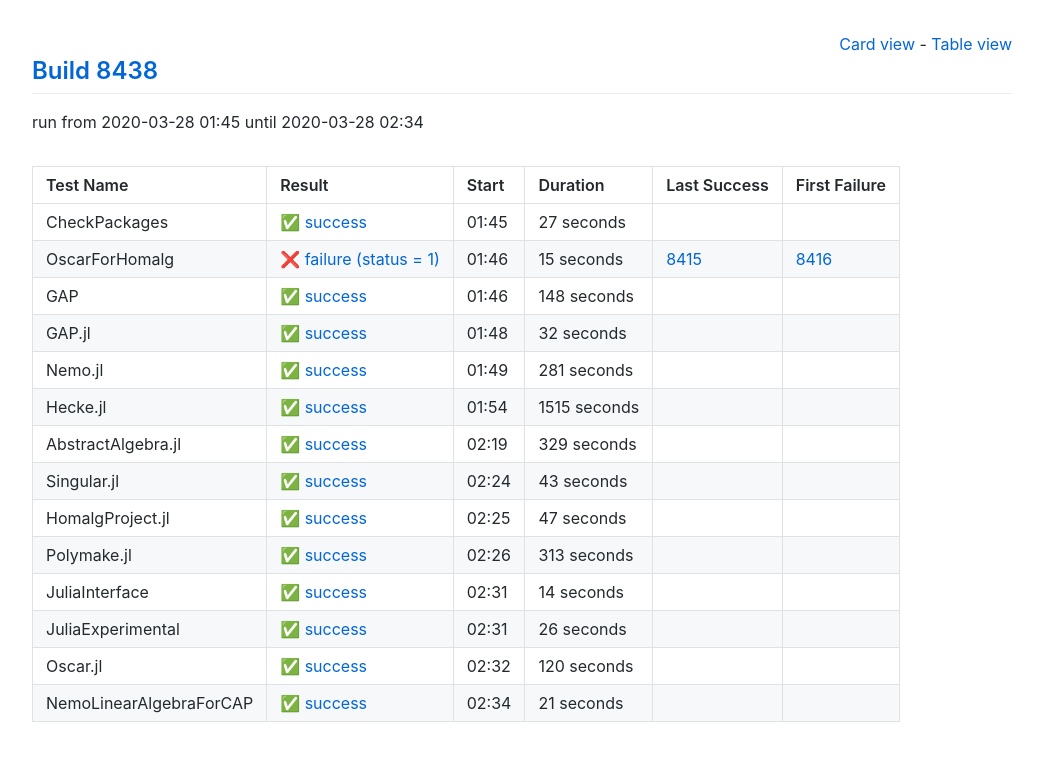
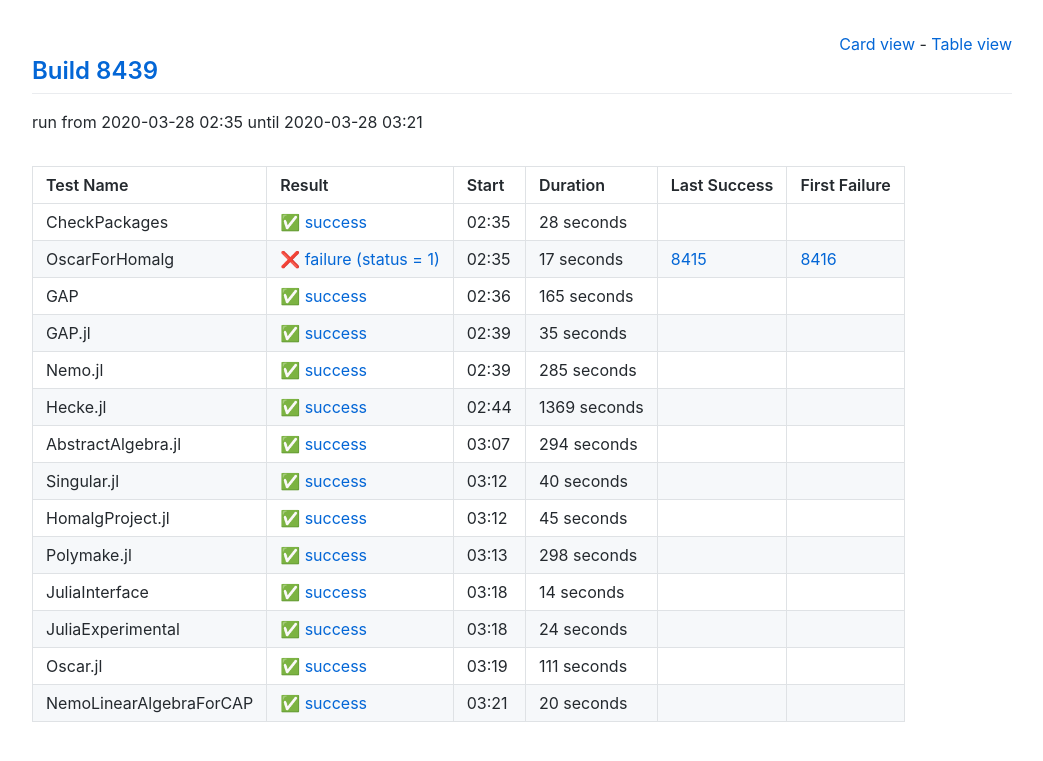
Before and after one commit to oscar-system/oscar-ci-status, a Jekyll site: the page built from table.html, in a window 1280 px wide. Shown: the top 761 px of the page, without its empty margins (118-1161 px from the left). Built offline with Jekyll 4.4.1, drawn with Linux system fonts in a browser that asks for light colours.

Commit message:
Build 8439

```diff
--- a/_data/ci.yml
+++ b/_data/ci.yml
@@ -1,115 +1,115 @@
-build: 8438
-build_url: https://oscarci.mathematik.uni-kl.de/job/oscar/8438/
+build: 8439
+build_url: https://oscarci.mathematik.uni-kl.de/job/oscar/8439/
 job: oscar
 tests:
-- duration: 27
+- duration: 28
   exitcode: 0
   first_failure: false
   first_failure_url: null
   last_success: false
   last_success_url: null
-  log: https://oscarci.mathematik.uni-kl.de/job/oscar/8438/artifact/logs/build-8438/CheckPackages.log
+  log: https://oscarci.mathematik.uni-kl.de/job/oscar/8439/artifact/logs/build-8439/CheckPackages.log
   name: CheckPackages
-  start: 2020-03-28 01:45
+  start: 2020-03-28 02:35
   status: success
   success: true
-- duration: 15
+- duration: 17
   exitcode: 1
   first_failure: 8416
   first_failure_url: https://oscarci.mathematik.uni-kl.de/job/oscar/8416/
   last_success: 8415
   last_success_url: https://oscarci.mathematik.uni-kl.de/job/oscar/8415/
-  log: https://oscarci.mathematik.uni-kl.de/job/oscar/8438/artifact/logs/build-8438/OscarForHomalg.log
+  log: https://oscarci.mathematik.uni-kl.de/job/oscar/8439/artifact/logs/build-8439/OscarForHomalg.log
   name: OscarForHomalg
-  start: 2020-03-28 01:46
+  start: 2020-03-28 02:35
   status: failure
   success: false
-- duration: 148
+- duration: 165
   exitcode: 0
   first_failure: false
   first_failure_url: null
   last_success: false
   last_success_url: null
-  log: https://oscarci.mathematik.uni-kl.de/job/oscar/8438/artifact/logs/build-8438/GAP.log
+  log: https://oscarci.mathematik.uni-kl.de/job/oscar/8439/artifact/logs/build-8439/GAP.log
   name: GAP
-  start: 2020-03-28 01:46
+  start: 2020-03-28 02:36
   status: success
   success: true
-- duration: 32
+- duration: 35
   exitcode: 0
   first_failure: false
   first_failure_url: null
   last_success: false
   last_success_url: null
-  log: https://oscarci.mathematik.uni-kl.de/job/oscar/8438/artifact/logs/build-8438/GAP.jl.log
+  log: https://oscarci.mathematik.uni-kl.de/job/oscar/8439/artifact/logs/build-8439/GAP.jl.log
   name: GAP.jl
-  start: 2020-03-28 01:48
+  start: 2020-03-28 02:39
   status: success
   success: true
-- duration: 281
+- duration: 285
   exitcode: 0
   first_failure: false
   first_failure_url: null
   last_success: false
   last_success_url: null
-  log: https://oscarci.mathematik.uni-kl.de/job/oscar/8438/artifact/logs/build-8438/Nemo.jl.log
+  log: https://oscarci.mathematik.uni-kl.de/job/oscar/8439/artifact/logs/build-8439/Nemo.jl.log
   name: Nemo.jl
-  start: 2020-03-28 01:49
+  start: 2020-03-28 02:39
   status: success
   success: true
-- duration: 1515
+- duration: 1369
   exitcode: 0
   first_failure: false
   first_failure_url: null
   last_success: false
   last_success_url: null
-  log: https://oscarci.mathematik.uni-kl.de/job/oscar/8438/artifact/logs/build-8438/Hecke.jl.log
+  log: https://oscarci.mathematik.uni-kl.de/job/oscar/8439/artifact/logs/build-8439/Hecke.jl.log
   name: Hecke.jl
-  start: 2020-03-28 01:54
+  start: 2020-03-28 02:44
   status: success
   success: true
-- duration: 329
+- duration: 294
   exitcode: 0
   first_failure: false
   first_failure_url: null
   last_success: false
   last_success_url: null
-  log: https://oscarci.mathematik.uni-kl.de/job/oscar/8438/artifact/logs/build-8438/AbstractAlgebra.jl.log
+  log: https://oscarci.mathematik.uni-kl.de/job/oscar/8439/artifact/logs/build-8439/AbstractAlgebra.jl.log
   name: AbstractAlgebra.jl
-  start: 2020-03-28 02:19
+  start: 2020-03-28 03:07
   status: success
   success: true
-- duration: 43
+- duration: 40
   exitcode: 0
   first_failure: false
   first_failure_url: null
   last_success: false
   last_success_url: null
-  log: https://oscarci.mathematik.uni-kl.de/job/oscar/8438/artifact/logs/build-8438/Singular.jl.log
+  log: https://oscarci.mathematik.uni-kl.de/job/oscar/8439/artifact/logs/build-8439/Singular.jl.log
   name: Singular.jl
-  start: 2020-03-28 02:24
+  start: 2020-03-28 03:12
   status: success
   success: true
-- duration: 47
+- duration: 45
   exitcode: 0
   first_failure: false
   first_failure_url: null
   last_success: false
   last_success_url: null
-  log: https://oscarci.mathematik.uni-kl.de/job/oscar/8438/artifact/logs/build-8438/HomalgProject.jl.log
+  log: https://oscarci.mathematik.uni-kl.de/job/oscar/8439/artifact/logs/build-8439/HomalgProject.jl.log
   name: HomalgProject.jl
-  start: 2020-03-28 02:25
+  start: 2020-03-28 03:12
   status: success
   success: true
-- duration: 313
+- duration: 298
   exitcode: 0
   first_failure: false
   first_failure_url: null
   last_success: false
   last_success_url: null
-  log: https://oscarci.mathematik.uni-kl.de/job/oscar/8438/artifact/logs/build-8438/Polymake.jl.log
+  log: https://oscarci.mathematik.uni-kl.de/job/oscar/8439/artifact/logs/build-8439/Polymake.jl.log
   name: Polymake.jl
-  start: 2020-03-28 02:26
+  start: 2020-03-28 03:13
   status: success
   success: true
 - duration: 14
@@ -118,41 +118,41 @@ tests:
   first_failure_url: null
   last_success: false
   last_success_url: null
-  log: https://oscarci.mathematik.uni-kl.de/job/oscar/8438/artifact/logs/build-8438/JuliaInterface.log
+  log: https://oscarci.mathematik.uni-kl.de/job/oscar/8439/artifact/logs/build-8439/JuliaInterface.log
   name: JuliaInterface
-  start: 2020-03-28 02:31
+  start: 2020-03-28 03:18
   status: success
   success: true
-- duration: 26
+- duration: 24
   exitcode: 0
   first_failure: false
   first_failure_url: null
   last_success: false
   last_success_url: null
-  log: https://oscarci.mathematik.uni-kl.de/job/oscar/8438/artifact/logs/build-8438/JuliaExperimental.log
+  log: https://oscarci.mathematik.uni-kl.de/job/oscar/8439/artifact/logs/build-8439/JuliaExperimental.log
   name: JuliaExperimental
-  start: 2020-03-28 02:31
+  start: 2020-03-28 03:18
   status: success
   success: true
-- duration: 120
+- duration: 111
   exitcode: 0
   first_failure: false
   first_failure_url: null
   last_success: false
   last_success_url: null
-  log: https://oscarci.mathematik.uni-kl.de/job/oscar/8438/artifact/logs/build-8438/Oscar.jl.log
+  log: https://oscarci.mathematik.uni-kl.de/job/oscar/8439/artifact/logs/build-8439/Oscar.jl.log
   name: Oscar.jl
-  start: 2020-03-28 02:32
+  start: 2020-03-28 03:19
   status: success
   success: true
-- duration: 21
+- duration: 20
   exitcode: 0
   first_failure: false
   first_failure_url: null
   last_success: false
   last_success_url: null
-  log: https://oscarci.mathematik.uni-kl.de/job/oscar/8438/artifact/logs/build-8438/NemoLinearAlgebraForCAP.log
+  log: https://oscarci.mathematik.uni-kl.de/job/oscar/8439/artifact/logs/build-8439/NemoLinearAlgebraForCAP.log
   name: NemoLinearAlgebraForCAP
-  start: 2020-03-28 02:34
+  start: 2020-03-28 03:21
   status: success
   success: true
```
Also changed, not shown: README.md.
